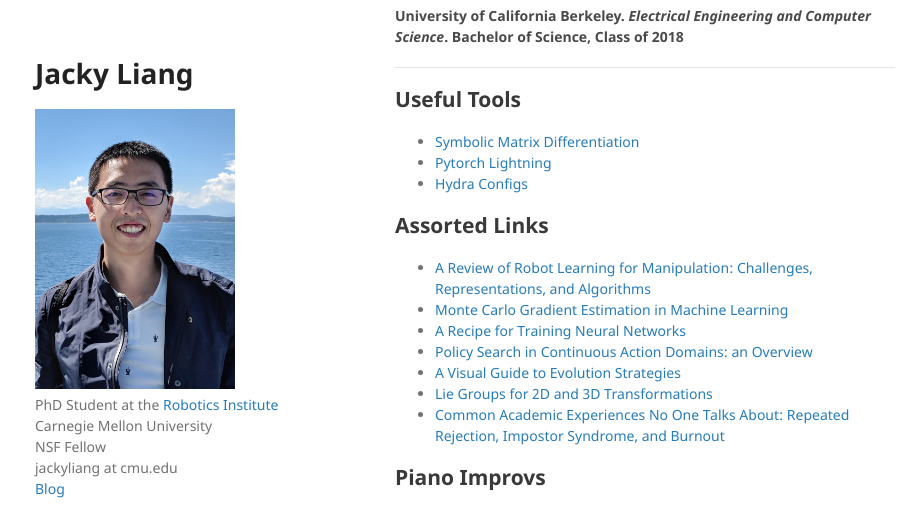
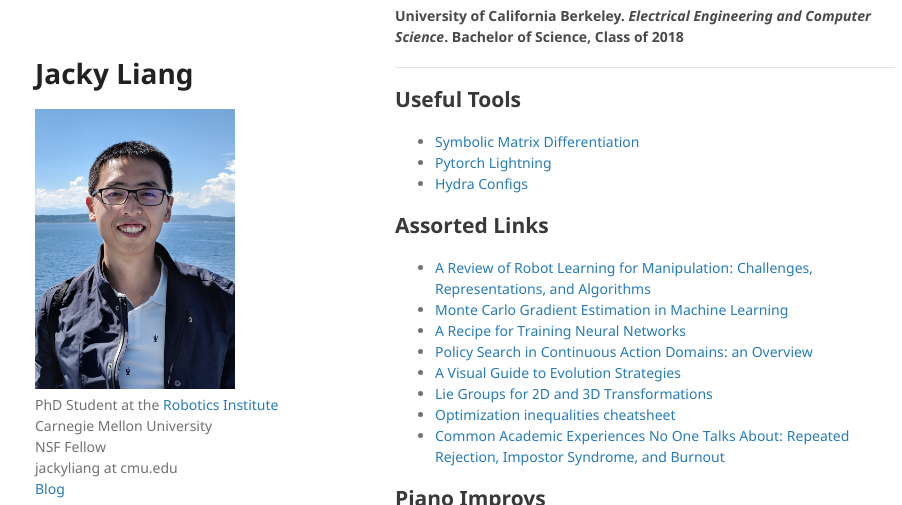
Before and after one commit to jacky-liang/jacky.io, a Jekyll site: the page built from index.md, in a window 1280 px wide and 900 px high, scrolled down 6222 px, cut to the strip 0-505 px from the top of the window. Shown: the whole strip, without its empty margins (175-1077 px from the left). Built offline with Jekyll 4.4.1, drawn with Linux system fonts in a browser that asks for light colours; a style sheet for code colours, icons or effects is not loaded; our own code applies the rules of GitHub Pages for plain Markdown files.

Commit message:
Update index.md

```diff
--- a/index.md
+++ b/index.md
@@ -179,6 +179,7 @@ Fall 2016, 2017 Discussion Teaching Assistant
 * [Policy Search in Continuous Action Domains: an Overview](https://arxiv.org/abs/1803.04706)
 * [A Visual Guide to Evolution Strategies](http://blog.otoro.net/2017/10/29/visual-evolution-strategies/)
 * [Lie Groups for 2D and 3D Transformations](http://ethaneade.com/lie.pdf)
+* [Optimization inequalities cheatsheet](http://fa.bianp.net/blog/2017/optimization-inequalities-cheatsheet/)
 * [Common Academic Experiences No One Talks About: Repeated Rejection, Impostor Syndrome, and Burnout](https://journals.sagepub.com/doi/abs/10.1177/1745691619898848)
 
 ## Piano Improvs
```
